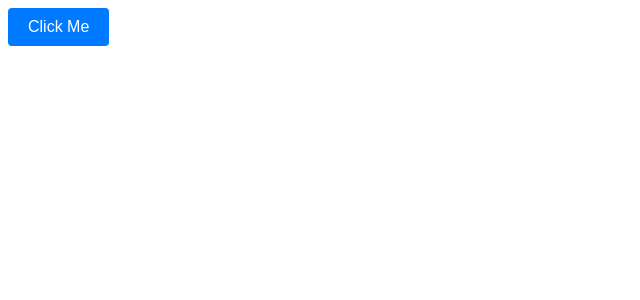
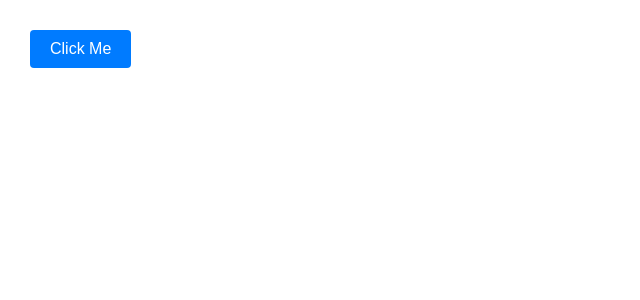
Before and after one commit to EdrianHernandez/REACT, a React (Vite) app in the folder my-react-app/: page / in a window 1280 px wide. Shown: the top 300 px of the page, without its empty margins (0-640 px from the left). Built offline with nearby package versions, Linux system fonts and the light colour scheme.

Commit message:
New Branch Test

```diff
--- a/my-react-app/src/Button/Button.module.css
+++ b/my-react-app/src/Button/Button.module.css
@@ -6,4 +6,5 @@
   border-radius: 4px;
   cursor: pointer;
   font-size: 16px;
+  margin: 22px;
 }
```
